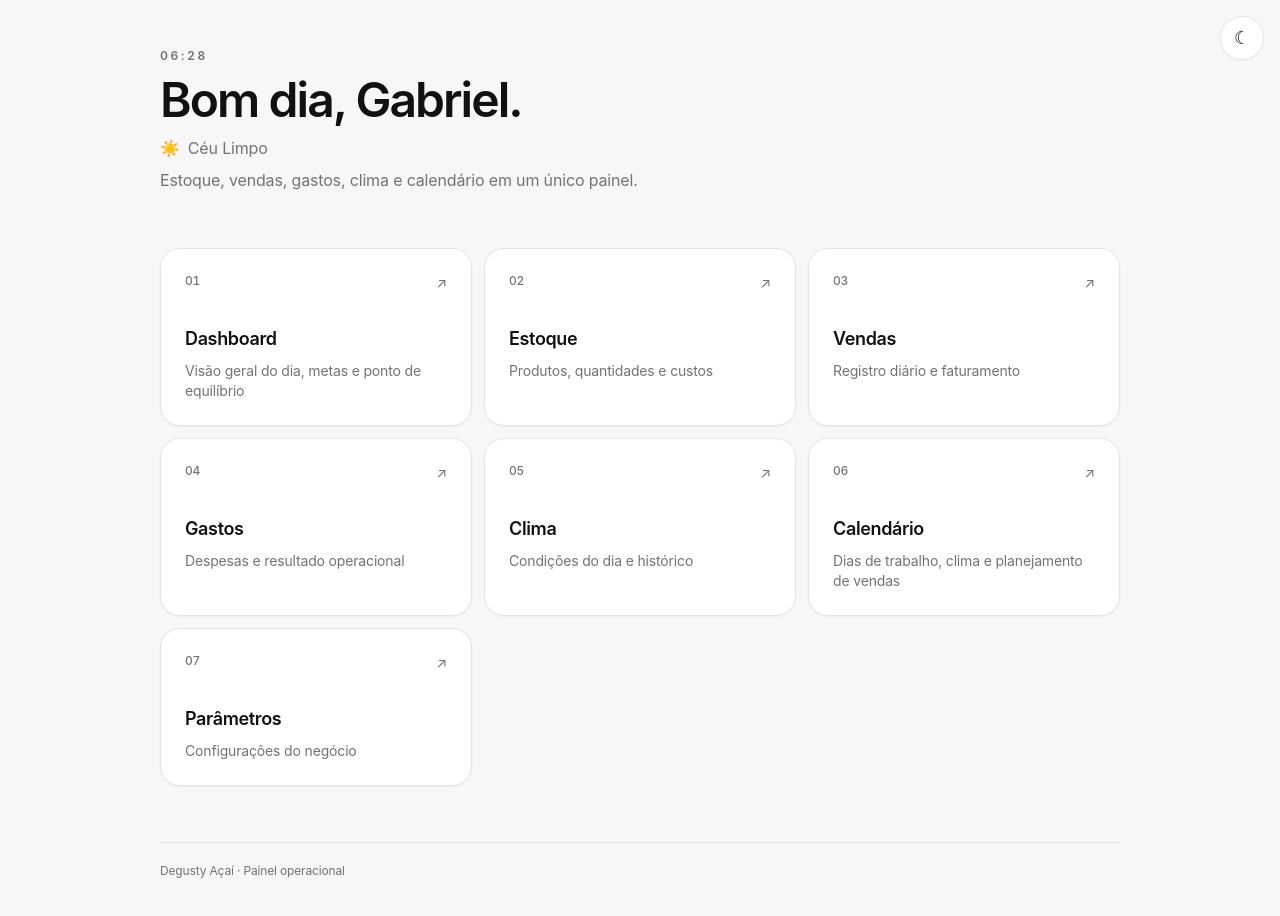
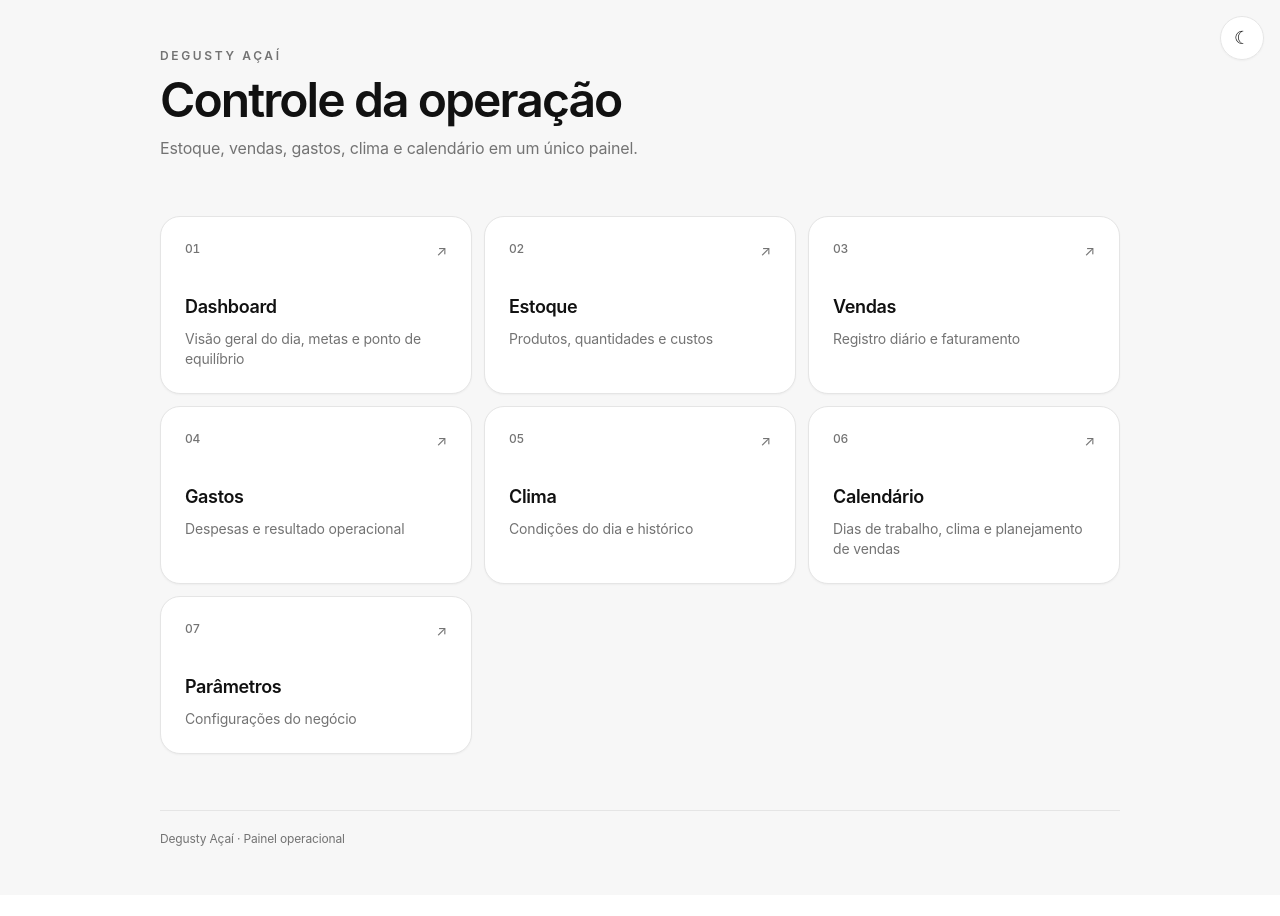
Before and after one commit to Foxkvjx/degustyacaii, a Next.js app: page / in a window 1280 px wide. Shown: the top 916 px of the page. After the commit the page ends 895 px from the top, so only its background shows below. Built offline with nearby package versions, Linux system fonts and the light colour scheme; no server answers.

Commit message:
revert: keep greeting on dashboard instead of home

```diff
--- a/app/page.tsx
+++ b/app/page.tsx
@@ -11,93 +11,11 @@ const screens = [
   ["/parametros", "Parâmetros", "Configurações do negócio", "07"],
 ];
 
-const weatherLabels: Record<number, { label: string; icon: string }> = {
-  0: { label: "céu limpo", icon: "☀️" },
-  1: { label: "poucas nuvens", icon: "🌤️" },
-  2: { label: "parcialmente nublado", icon: "⛅" },
-  3: { label: "nublado", icon: "☁️" },
-  45: { label: "neblina", icon: "🌫️" },
-  48: { label: "neblina", icon: "🌫️" },
-  51: { label: "garoa", icon: "🌦️" },
-  53: { label: "garoa", icon: "🌦️" },
-  55: { label: "garoa", icon: "🌧️" },
-  61: { label: "chuva leve", icon: "🌧️" },
-  63: { label: "chuva", icon: "🌧️" },
-  65: { label: "chuva forte", icon: "🌧️" },
-  80: { label: "pancadas de chuva", icon: "🌦️" },
-  81: { label: "pancadas de chuva", icon: "🌦️" },
-  82: { label: "pancadas fortes", icon: "⛈️" },
-  95: { label: "trovoada", icon: "⛈️" },
-  96: { label: "trovoada", icon: "⛈️" },
-  99: { label: "trovoada", icon: "⛈️" },
-};
-
-async function getWeather() {
-  try {
-    const params = new URLSearchParams({
-      latitude: "-23.6639",
-      longitude: "-46.5383",
-      current: "temperature_2m,weather_code,is_day",
-      timezone: "America/Sao_Paulo",
-    });
-
-    const response = await fetch(`https://api.open-meteo.com/v1/forecast?${params}`, {
-      next: { revalidate: 1800 },
-    });
-
-    if (!response.ok) return null;
-
-    const data = await response.json();
-    return {
-      temperature: Math.round(data.current.temperature_2m),
-      code: data.current.weather_code as number,
-      isDay: Boolean(data.current.is_day),
-    };
-  } catch {
-    return null;
-  }
-}
-
-function getGreeting(hour: number) {
-  if (hour >= 5 && hour < 12) return "Bom dia";
-  if (hour >= 12 && hour < 18) return "Boa tarde";
-  return "Boa noite";
-}
-
-export default async function Home() {
-  const weather = await getWeather();
-  const now = new Date();
-  const hour = Number(
-    new Intl.DateTimeFormat("pt-BR", {
-      timeZone: "America/Sao_Paulo",
-      hour: "2-digit",
-      hour12: false,
-    }).format(now),
-  );
-  const time = new Intl.DateTimeFormat("pt-BR", {
-    timeZone: "America/Sao_Paulo",
-    hour: "2-digit",
-    minute: "2-digit",
-  }).format(now);
-  const condition = weatherLabels[weather?.code ?? 0] ?? { label: "clima indisponível", icon: "☀️" };
-
+export default function Home() {
   return (
     <main className="min-h-screen bg-slate-50 pb-24 sm:pb-0">
       <div className="mx-auto max-w-5xl px-5 py-8 sm:px-8 sm:py-12">
-        <header className="mb-10 sm:mb-14">
-          <p className="text-xs font-semibold uppercase tracking-[0.22em] text-slate-500">{time}</p>
-          <h1 className="mt-3 text-3xl font-semibold tracking-[-0.04em] text-slate-900 sm:text-5xl">
-            {getGreeting(hour)}, Gabriel.
-          </h1>
-          <div className="mt-3 flex items-center gap-2 text-sm text-slate-500 sm:text-base">
-            <span>{condition.icon}</span>
-            <span className="capitalize">{condition.label}</span>
-            {weather && <span>· {weather.temperature}°C em Santo André</span>}
-          </div>
-          <p className="mt-2 max-w-xl text-sm leading-6 text-slate-500 sm:text-base">
-            Estoque, vendas, gastos, clima e calendário em um único painel.
-          </p>
-        </header>
+        <header className="mb-10 sm:mb-14"><p className="text-xs font-semibold uppercase tracking-[0.22em] text-slate-500">Degusty Açaí</p><h1 className="mt-3 text-3xl font-semibold tracking-[-0.04em] text-slate-900 sm:text-5xl">Controle da operação</h1><p className="mt-3 max-w-xl text-sm leading-6 text-slate-500 sm:text-base">Estoque, vendas, gastos, clima e calendário em um único painel.</p></header>
         <section className="grid grid-cols-1 gap-3 sm:grid-cols-2 lg:grid-cols-3">
           {screens.map(([href, title, description, number]) => <Link key={href} href={href} className="group rounded-2xl border border-slate-200 bg-white p-5 shadow-sm transition duration-200 active:scale-[0.99] sm:p-6 sm:hover:-translate-y-0.5 sm:hover:shadow-md"><div className="flex items-start justify-between gap-4"><span className="text-xs font-medium tabular-nums text-slate-400">{number}</span><span className="text-sm text-slate-400 transition-transform group-hover:translate-x-0.5">↗</span></div><h2 className="mt-8 text-lg font-semibold tracking-[-0.02em] text-slate-900">{title}</h2><p className="mt-2 text-sm leading-5 text-slate-500">{description}</p></Link>)}
         </section>
```
